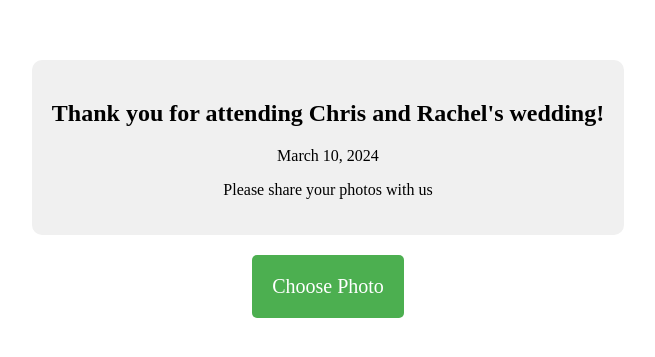
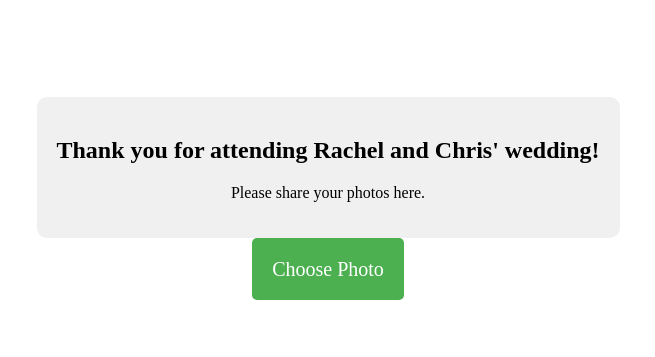
Before and after one commit to bbhorrigan/weddingupload, a plain HTML site: page index.html in a window 1280 px wide. Shown: the part 211-568 px from the top of the page, without its empty margins (312-967 px from the left). Drawn offline with Linux system fonts and the light colour scheme.

Commit message:
Update index.html

```diff
--- a/index.html
+++ b/index.html
@@ -35,13 +35,14 @@
 </head>
 <body>
     <div id="welcomeBox">
-        <h2>Thank you for attending Chris and Rachel's wedding!</h2>
-        <p>March 10, 2024</p>
-        <p>Please share your photos with us </p>
+        <h2>Thank you for attending Rachel and Chris' wedding!</h2>
+        <p>Please share your photos here.</p>
     </div>
 
-    <input type="file" id="photoInput" style="display: none;">
-    <label for="photoInput" id="photoButton">Choose Photo</label>
+    <form action="https://proud-cliff-0d58ef210.azurewebsites.net/api/your-function-name" method="post" enctype="multipart/form-data">
+        <input type="file" name="photo" id="photoInput" style="display: none;">
+        <label for="photoInput" id="photoButton">Choose Photo</label>
+    </form>
 
     <script>
         // You can add JavaScript logic here if needed
```
